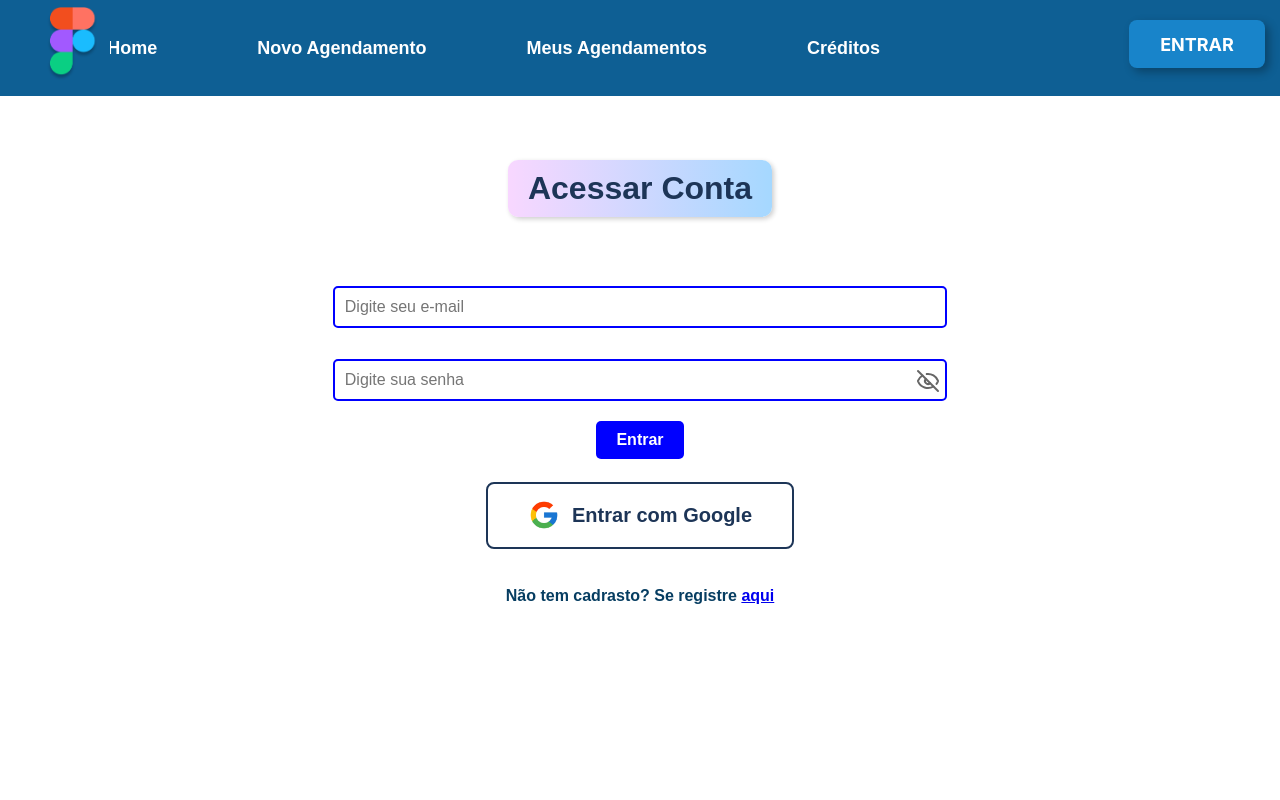
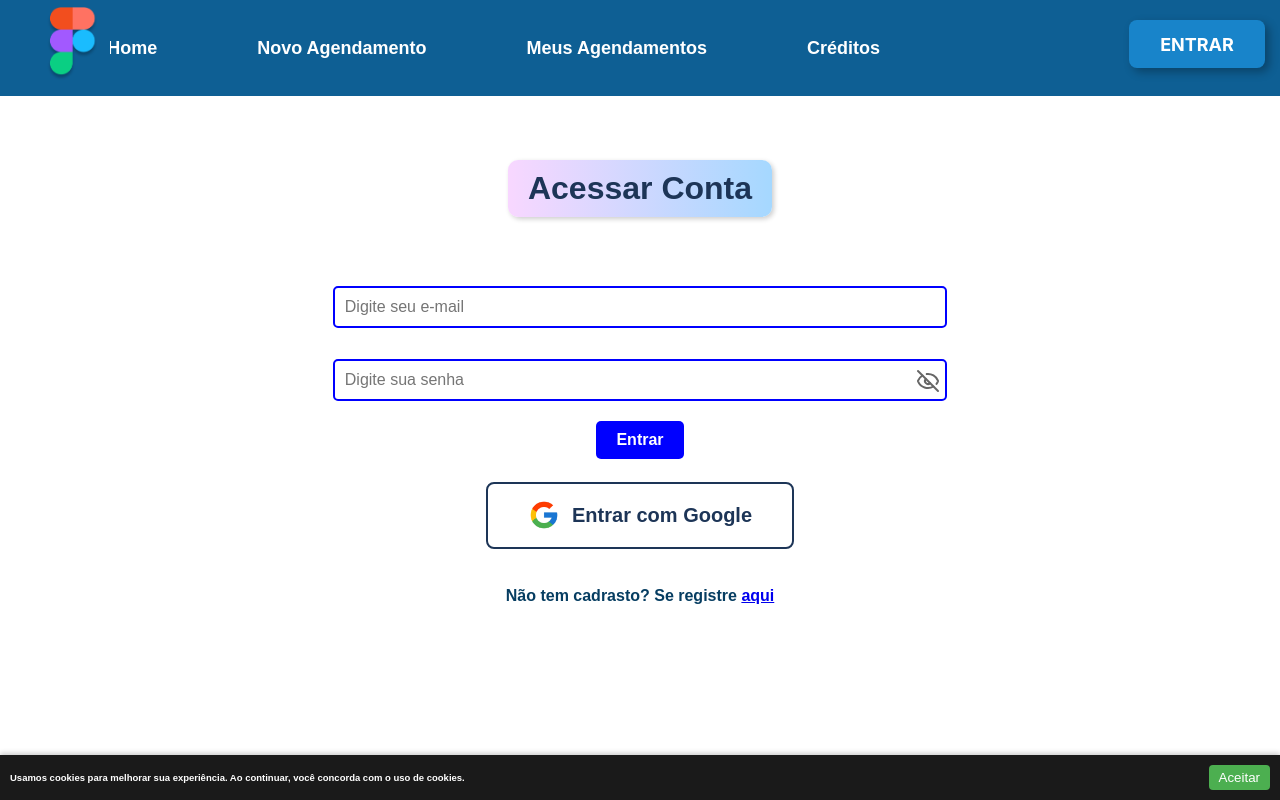
Before and after one commit to cpejr/frontend-agendamentos, a React (Vite) app: page /login in a window 1280 px wide. Shown: the top 800 px of the page. Built offline with nearby package versions, Linux system fonts and the light colour scheme.

Commit message:
Feat: creating CookiesBanner

```diff
--- a/src/Pages/Login/Login.jsx
+++ b/src/Pages/Login/Login.jsx
@@ -4,8 +4,24 @@ import { Title, Container, P } from "./Styles";
 import ButtonEnter from "../../components/commons/ButtonCount/ButtonCount";
 import ButtonGoogle from "../../components/commons/ButtonGoogle/ButtonGoogle";
 import { loginSchema } from "./utils";
+import { useEffect, useState } from "react";
+import CookieBanner from "../../components/commons/CookiesBanner/CookiesBanner";
+
 
 export default function LoginPage() {
+    const [showCookieBanner, setShowCookieBanner] = useState(false);
+
+    useEffect(() => {
+    const consent = localStorage.getItem("cookieConsent");
+    if (!consent) {
+        setShowCookieBanner(true);
+    }
+    }, []);
+
+    const handleAcceptCookies = () => {
+    localStorage.setItem("cookieConsent", "true");
+    setShowCookieBanner(false);
+   }
     const { mutate: loginUser, isLoading, error } = useLogin({
         onSuccess: (data) => {
             console.log("Login bem-sucedido:", data);
@@ -39,6 +55,7 @@ export default function LoginPage() {
                     <ButtonGoogle onClick={handleGoogleLogin} action="login" />
             </FormSubmit>
             <P> Não tem cadrasto? Se registre <a href="/register"> aqui </a> </P>
+            {showCookieBanner && <CookieBanner onAccept={handleAcceptCookies} />}
         </Container>
     );
 }
--- /dev/null
+++ b/src/components/commons/CookiesBanner/CookiesBanner.jsx
@@ -0,0 +1,19 @@
+import PropTypes from "prop-types";
+import { BannerContainer, Text, AcceptButton } from "./styles";
+
+export default function CookieBanner({ onAccept }) {
+    return (
+        <BannerContainer>
+            <Text>
+                Usamos cookies para melhorar sua experiência. Ao continuar, você concorda com o uso de cookies.
+            </Text>
+            <AcceptButton onClick={onAccept}>
+                Aceitar
+            </AcceptButton>
+        </BannerContainer>
+    );
+}
+
+CookieBanner.propTypes = {
+    onAccept: PropTypes.func.isRequired,
+};
--- /dev/null
+++ b/src/components/commons/CookiesBanner/styles.js
@@ -0,0 +1,30 @@
+import styled from "styled-components";
+
+export const BannerContainer = styled.div`
+    position: fixed;
+    bottom: 0;
+    width: 100%;
+    background-color: #1a1a1a;
+    color: #fff;
+    padding: 1rem;
+    display: flex;
+    justify-content: space-between;
+    align-items: center;
+    z-index: 9999;
+    box-shadow: 0 -2px 5px rgba(0, 0, 0, 0.2);
+`;
+
+export const Text = styled.span`
+    flex: 1;
+    font-size: 0.95rem;
+`;
+
+export const AcceptButton = styled.button`
+    background-color: #4caf50;
+    color: white;
+    border: none;
+    padding: 0.5rem 1rem;
+    border-radius: 4px;
+    cursor: pointer;
+    margin-left: 1rem;
+`;
```
